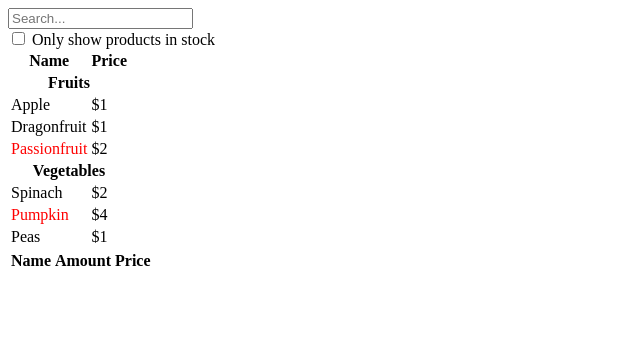
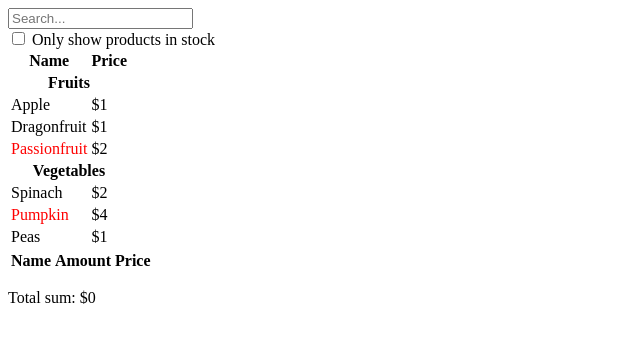
Before and after one commit to Yurimcalex/react-sandbox, a React (Vite) app: page / in a window 1280 px wide. Shown: the top 342 px of the page, without its empty margins (0-640 px from the left). Built offline with nearby package versions, Linux system fonts and the light colour scheme.

Commit message:
update:TotalList - show total sum

```diff
--- a/src/tr/TotalList.jsx
+++ b/src/tr/TotalList.jsx
@@ -14,15 +14,22 @@ export default function TotalList({ products }) {
 		<li key={product.name}>
 			<span>{product.name}</span>{' '}
 			<span>{product.amount}</span>{' '}
-			<span>${product.price.slice(1) * product.amount}</span>
+			<span>${calcPrice(product)}</span>
 		</li>
 	));
+
+	const totalSum = Object.values(list).reduce((sum, product) => sum += calcPrice(product), 0);
 
 	return (
 		<div>
 			<ul>
 				{listItems}
 			</ul>
+			<div>Total sum: ${totalSum}</div>
 		</div>
 	);
 }
+
+function calcPrice({ price, amount }) {
+	return price.slice(1) * amount;
+}
```
